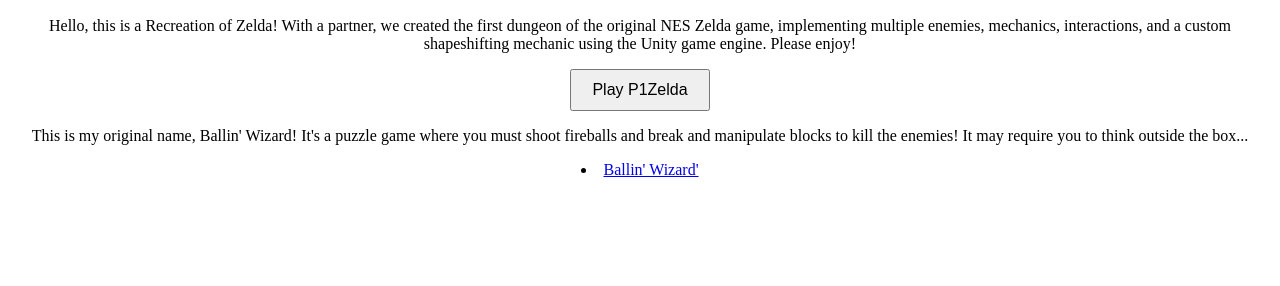
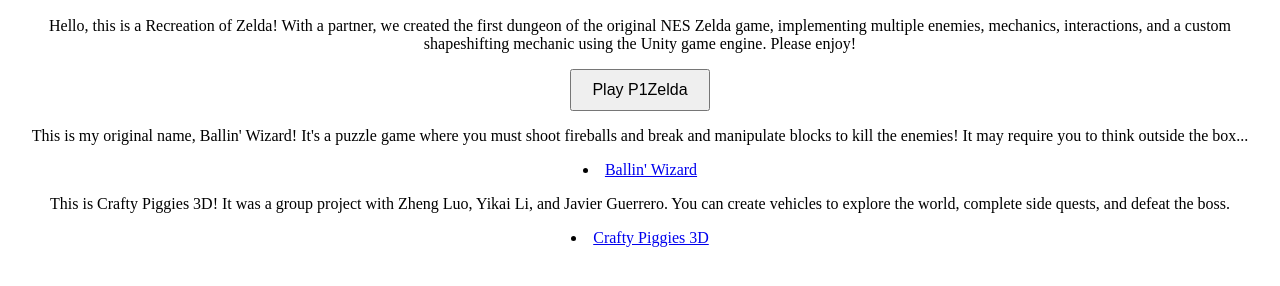
Before and after one commit to FroehnerG/494Portfolio, a plain HTML site: page index.html in a window 1280 px wide. Shown: the part 130-416 px from the top of the page. Drawn offline with Linux system fonts and the light colour scheme.

Commit message:
Add files via upload

```diff
--- a/index.html
+++ b/index.html
@@ -21,7 +21,10 @@
       <button id="start-button">Play P1Zelda</button>
 
       <p>This is my original name, Ballin' Wizard! It's a puzzle game where you must shoot fireballs and break and manipulate blocks to kill the enemies! It may require you to think outside the box...</p>
-      <li><a href="https://witchofbabylon.itch.io/ballin-wizard">Ballin' Wizard'</a></li>
+      <li><a href="https://witchofbabylon.itch.io/ballin-wizard">Ballin' Wizard</a></li>
+
+      <p>This is Crafty Piggies 3D! It was a group project with Zheng Luo, Yikai Li, and Javier Guerrero. You can create vehicles to explore the world, complete side quests, and defeat the boss.</p>
+      <li><a href="https://luozheng2002.itch.io/crafty-piggies-gold">Crafty Piggies 3D</a></li>
     </div>
 
     <!-- Unity Container (Initially Hidden) -->
```
